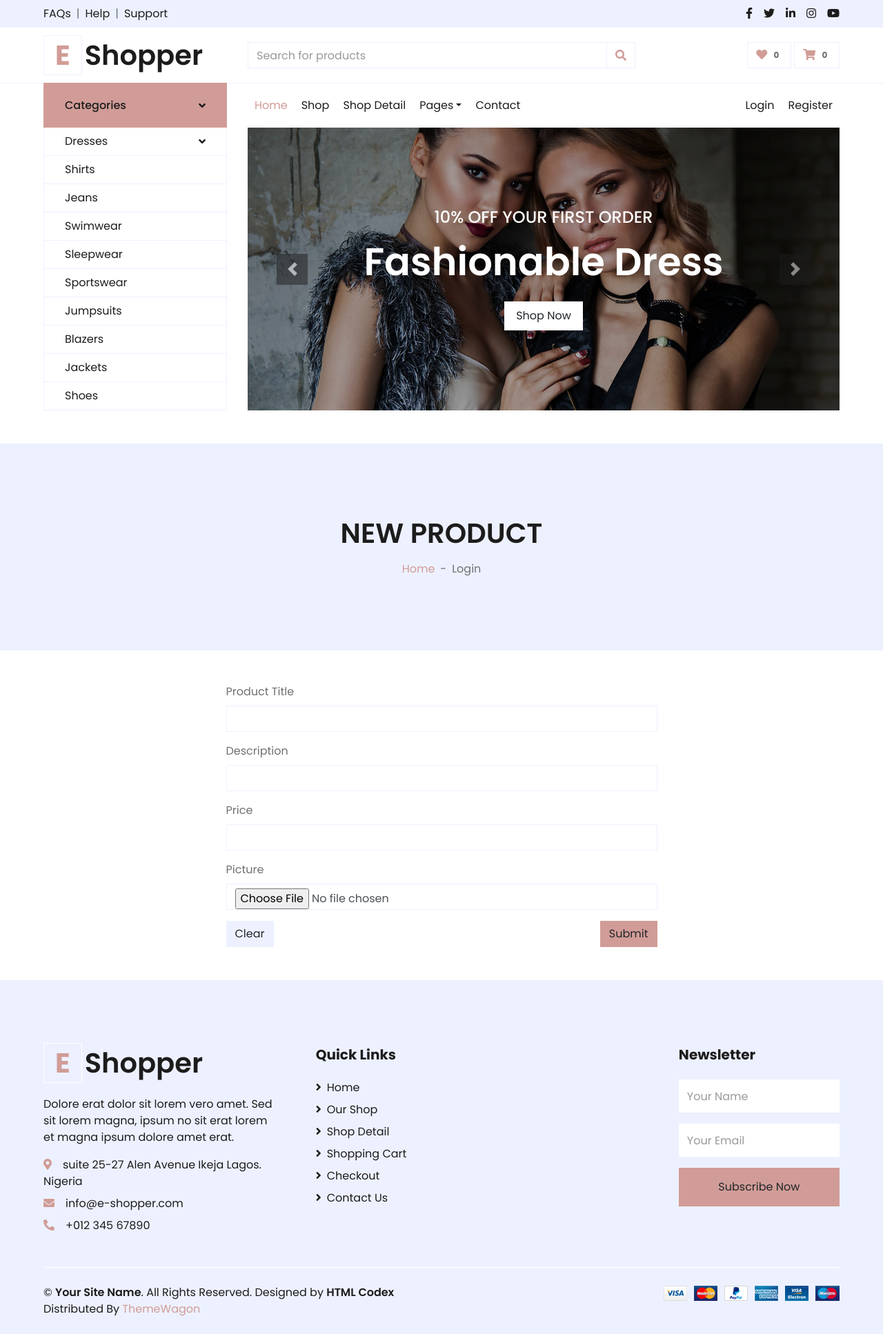
After one commit to Yusuf-Kolayo/e-shooper-test, a PHP site: page /create-product.php in a window 1280 px wide. The commit adds this page. Shown: the whole page at 69% size. Run offline with PHP 8.4, Linux system fonts and the light colour scheme; some libraries are stand-ins or nearby versions.

Commit message:
product upload done

```diff
--- /dev/null
+++ b/create-product.php
@@ -0,0 +1,140 @@
+<?php require 'partials/hd.php';
+
+    // if the button submits succesfully to ther server
+    if (isset($_POST['btn_submit'])) {
+        // fet5ch all info
+        $title = $_POST['title'];
+        $price = $_POST['price'];
+        $description = $_POST['description'];
+
+        // fetch user_id from session
+        $user_id = $_SESSION['id'];
+
+        // get the current timestamp
+        $timestamp = time();
+
+
+        // get uploaded pic
+        $pic_name = $_FILES['pic']['name'];
+        $pic_tmp_name = $_FILES['pic']['tmp_name'];
+        $pic_size = $_FILES['pic']['size'];
+        $pic_type = $_FILES['pic']['type'];
+
+        // check if the file format is among the allowed ones declared above
+        $allowedFormats = ['image/jpeg', 'image/png', 'image/gif'];
+        if (in_array($pic_type, $allowedFormats)) {
+
+            // check the filesize
+            if ($pic_size<2000000) {
+               // if format is allowed, move the pic to the server
+               $upload = move_uploaded_file($pic_tmp_name, 'img_products/'. $pic_name);
+               if ($upload===true) {
+                    // insert into db
+                    $sql = "INSERT INTO products (user_id, title, price, description, pic_name, timestamp) VALUES (?,?,?,?,?,?)";
+                    // prepare the sql statement
+                    $stmt = mysqli_prepare($connection, $sql);
+                    // bind the parameters
+                    mysqli_stmt_bind_param($stmt, "ssssss", $user_id, $title, $price, $description, $pic_name, $timestamp);
+                    // execute the prepared statement
+                    mysqli_stmt_execute($stmt);
+                    //check number of rows affected
+                    $num = mysqli_affected_rows($connection);
+                    // close the statement
+                    mysqli_stmt_close($stmt);
+
+                    if ($num>0) {
+                        $msg = 'Product added successfully!';
+                    } else {
+                        $msg = 'Failed to add product!';
+                    }
+               } else {
+                $msg = 'Failed to upload the picture!';
+               }
+            } else {
+                $msg = 'File size is too large!';
+            }
+
+
+
+        } else {
+            $msg = 'Only jpeg, png, and gif formats are allowed!';
+        }
+
+    }
+?>
+
+<!-- Header Start  -->
+<?php require 'partials/header.php' ?>
+<!-- Header End  -->
+
+<!-- Topbar Start -->
+<?php require 'partials/top_bar.php'; ?>
+<!-- Topbar End -->
+
+
+<!-- Navbar Start -->
+<?php require 'partials/nav_bar.php';
+
+
+
+    ?>
+    <!-- Navbar End -->
+
+
+    <!-- Page Header Start -->
+    <div class="container-fluid bg-secondary mb-5">
+        <div class="d-flex flex-column align-items-center justify-content-center" style="min-height: 300px">
+            <h1 class="font-weight-semi-bold text-uppercase mb-3">New Product</h1>
+            <div class="d-inline-flex">
+                <p class="m-0"><a href="">Home</a></p>
+                <p class="m-0 px-2">-</p>
+                <p class="m-0">Login</p>
+            </div>
+        </div>
+    </div>
+    <!-- Page Header End -->
+
+
+
+  <form action="" method="post" enctype="multipart/form-data">
+    <div class="row">
+            <div class="col-6 mx-auto">
+
+                <?php
+                // if there is a message, echo it
+                    if (strlen($msg)>0) {
+                        echo '<div class="alert alert-primary mb-3">'.$msg.'</div>';
+                    }
+                ?>
+
+                <div class="mb-3">
+                    <label for="" class="form-label">Product Title</label>
+                    <input name="title" type="text" class="form-control">
+                </div>
+                <div class="mb-3">
+                    <label for="" class="form-label">Description</label>
+                    <input name="description" type="text" class="form-control">
+                </div>
+                <div class="mb-3">
+                    <label for="" class="form-label">Price</label>
+                    <input type="number" class="form-control" name="price" id="">
+                </div>
+                <div class="mb-3">
+                    <label for="" class="form-label">Picture</label>
+                    <input type="file" class="form-control" name="pic" id="">
+                </div>
+
+                <div class="d-flex mt-2">
+                    <button class="btn btn-secondary" type="reset">Clear</button>
+                    <button name="btn_submit" type="submit" class="btn btn-primary ml-auto">Submit</button>
+                </div>
+            </div>
+     </div>
+  </form>
+
+
+
+
+   <!-- Footer Start  -->
+   <?php require 'partials/footer.php' ?>
+   <!-- Footer End  -->
--- a/partials/hd.php
+++ b/partials/hd.php
@@ -10,10 +10,11 @@ if (isset($_POST['btn_logout'])) {
     header('location:login.php');
 }
 
-var_dump($_SESSION);
 
-$user_id = $_SESSION['id'];
 
+if (count($_SESSION)>0) {
+    $user_id = $_SESSION['id'];
+}
 
 
 // initializing the message variable
--- a/partials/nav_bar.php
+++ b/partials/nav_bar.php
@@ -54,11 +54,14 @@
                            if (isset($_SESSION['logged_in'])) {
                                 if ($_SESSION['logged_in']==true) {
                                     echo '<form class="d-inline" action="" method="post">
+                                        <a href="create-product.php" class="btn btn-outline-dark">New Product</a>
                                          <a href="profile.php" class="btn btn-outline-dark">Profile</a>
                                          <button name="btn_logout" type="submit" class="btn btn-outline-dark">Log Out</button>
                                     </form>';
                                 } else {
-                                echo ' <a href="login.php" class="nav-item nav-link">Login</a>
+                                echo '
+
+                                <a href="login.php" class="nav-item nav-link">Login</a>
                                 <a href="register.php" class="nav-item nav-link">Register</a>';
                                 }
                            } else {
```
Also changed, not shown: img_products/nike-children-shoes.jpg (added), index.php (indentation only).
